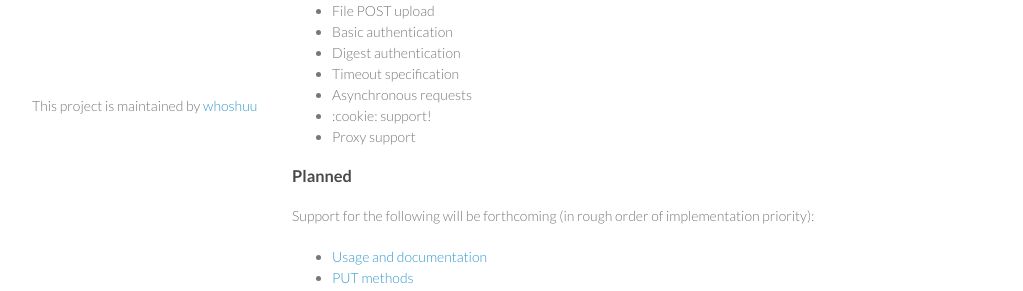
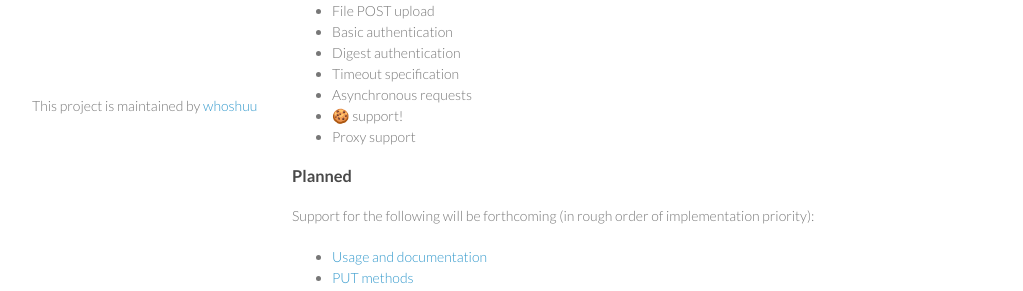
Before and after one commit to libcpr/cpr, a Jekyll site: the page built from index.md, in a window 1280 px wide. Shown: the part 714-1005 px from the top of the page, without its empty margins (128-1151 px from the left). Built offline with Jekyll 4.4.1, drawn with Linux system fonts in a browser that asks for light colours; emoji names are drawn with the system emoji font; Markdown is read by kramdown in place of the engine named in the settings.

Commit message:
Update config file for jekyll

```diff
--- a/_config.yml
+++ b/_config.yml
@@ -1,2 +1,7 @@
 markdown: redcarpet
-github: [Repository metadata]
+redcarpet:
+  extensions:
+    - with_toc_data
+    - html_toc
+repository: whoshuu/cpr
+gems: ['jekyll-github-metadata', 'jemoji']
```
